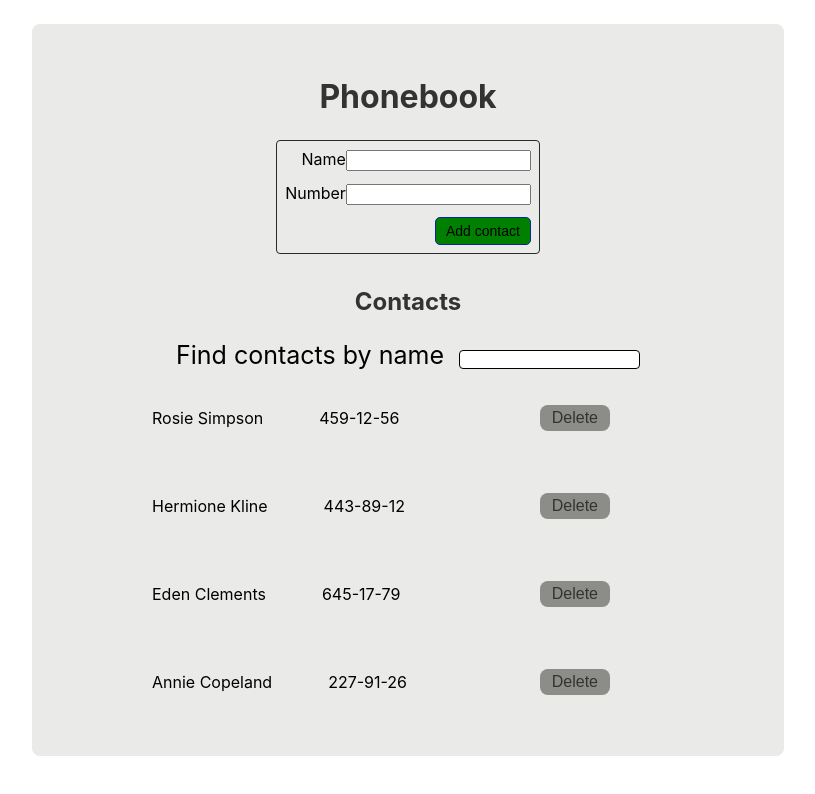
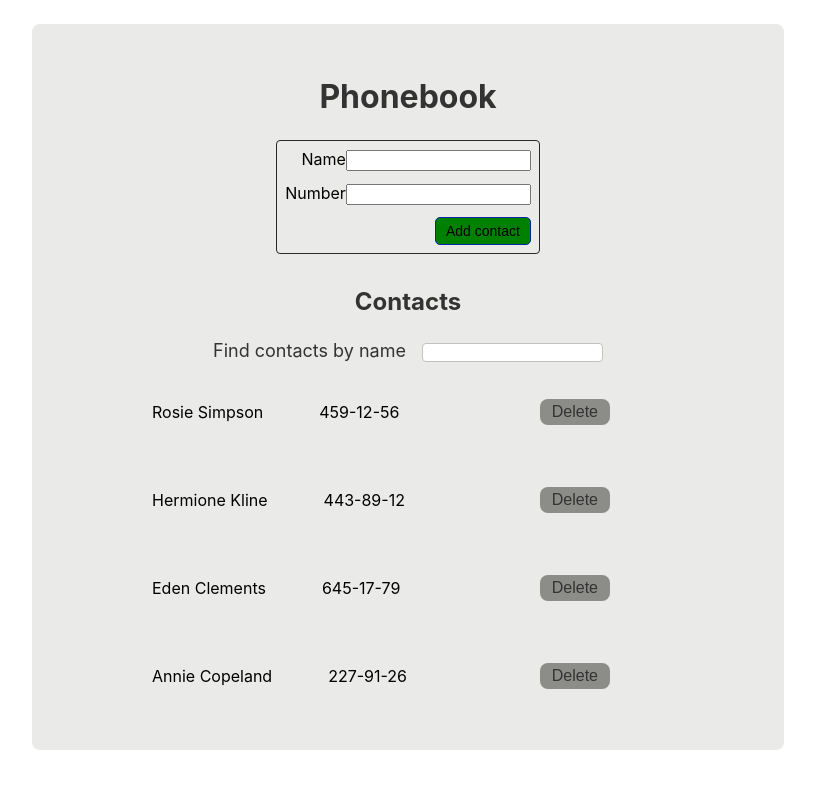
Before and after one commit to Alona1366/goit-react-hw-02-phonebook, a React (Create React App) app: page / in a window 1280 px wide. Shown: the top 794 px of the page, without its empty margins (232-1047 px from the left). Built offline with nearby package versions, Linux system fonts and the light colour scheme.

Commit message:
update filter styled

```diff
--- a/src/components/Filter/Filter.styled.js
+++ b/src/components/Filter/Filter.styled.js
@@ -1,13 +1,13 @@
 import styled from '@emotion/styled'
 
 export const LabelTitle= styled.label`
-  color: black;
-  font-size: 25px;
+  color: #333333;
+  font-size: 18px;
 `;
 export const Input = styled.input`
-  border: 1px solid black;
+  border: 1px solid #C2C2C2;
   border-radius: 4px;
   padding: 1px;
-  margin-left: 15px;
-  margin-bottom: 15px;
+  margin-left: 16px;
+  margin-bottom: 16px;
 `;
```
